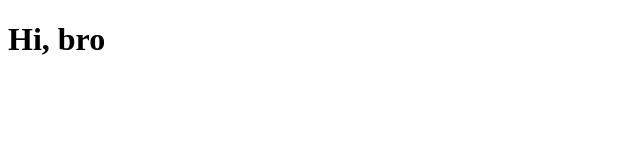
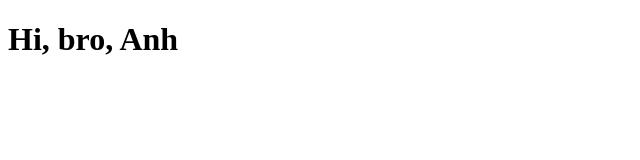
Before and after one commit to anhnguyenvan-agilityio/practice-git, a plain HTML site: page index.html in a window 1280 px wide. Shown: the whole page, without its empty margins (0-640 px from the left). Drawn offline with Linux system fonts and the light colour scheme.

Commit message:
Forgot them js

```diff
--- a/index.html
+++ b/index.html
@@ -9,7 +9,7 @@
 </head>
 
 <body>
-  <h1>Hi, bro</h1>
+    <h1>Hi, bro, Anh</h1>
 </body>
 
 </html>
```
Also changed, not shown: download.js (added).
